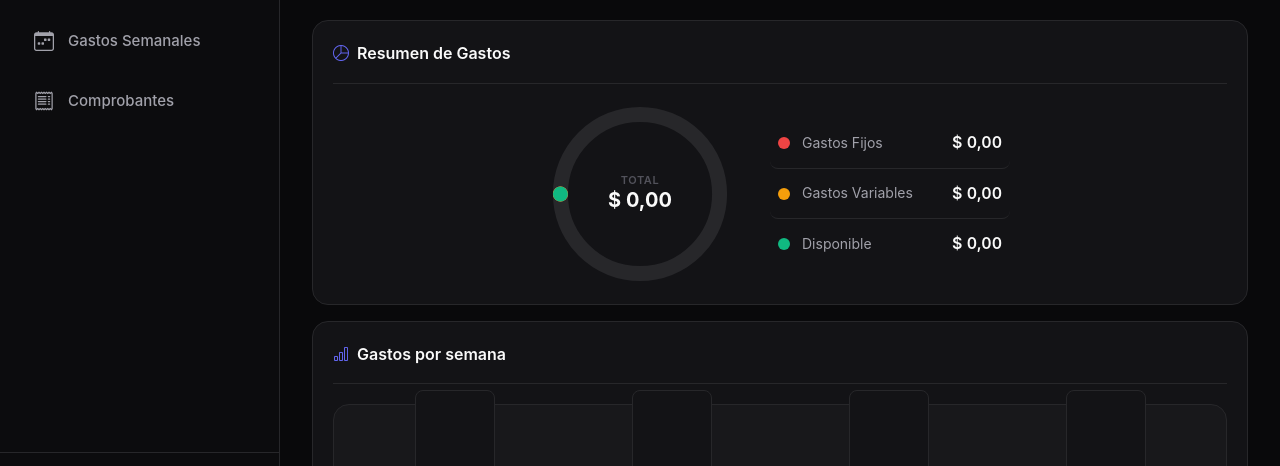
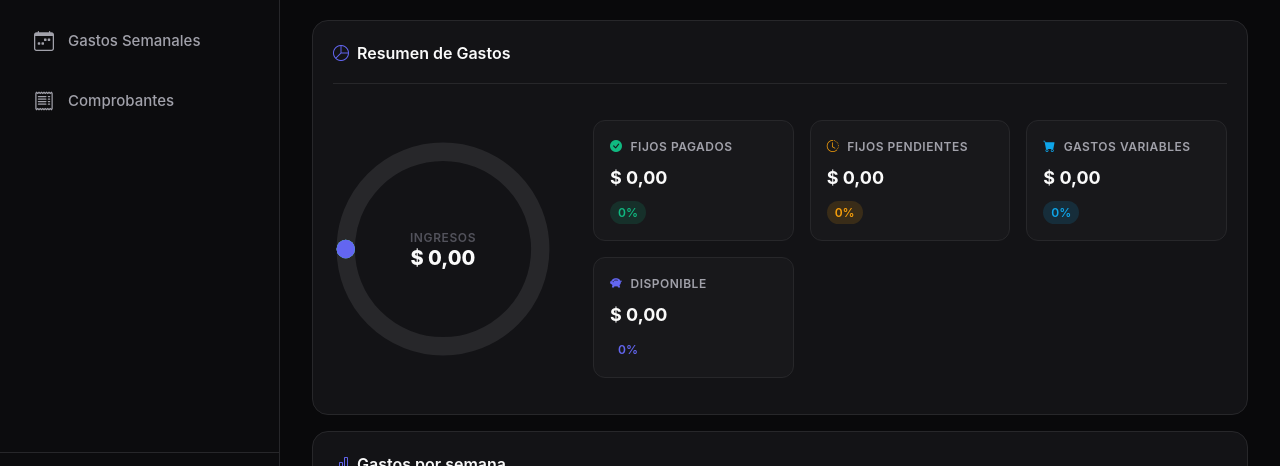
Before and after one commit to MiguelAngelZ1/Control-de-Gastos-3.0---CON-MP, a website: page index.html in a window 1280 px wide. Shown: the part 270-736 px from the top of the page. Drawn offline with nearby package versions, Linux system fonts and the light colour scheme.

Commit message:
Mejora visual del resumen de gastos en el dashboard: nuevo gráfico circular y tarjetas de detalle

```diff
--- a/css/styles.css
+++ b/css/styles.css
@@ -3184,3 +3184,120 @@ input[type="date"]:valid::before {
     align-items: center;
     justify-content: center;
 }
+
+
+/* Estilos para el Dashboard Moderno */
+.chart-container-modern {
+    display: flex;
+    flex-direction: column;
+    gap: var(--space-6);
+    padding: var(--space-4) 0;
+}
+
+@media (min-width: 768px) {
+    .chart-container-modern {
+        flex-direction: row;
+        align-items: center;
+        gap: var(--space-10);
+    }
+}
+
+.donut-chart-wrapper {
+    flex: 0 0 auto;
+    display: flex;
+    justify-content: center;
+}
+
+.chart-details-grid {
+    flex: 1;
+    display: grid;
+    grid-template-columns: repeat(auto-fit, minmax(160px, 1fr));
+    gap: var(--space-4);
+}
+
+.detail-card {
+    background: var(--bg-tertiary);
+    border: 1px solid var(--border-color);
+    border-radius: var(--radius-lg);
+    padding: var(--space-4);
+    display: flex;
+    flex-direction: column;
+    gap: var(--space-2);
+    transition: transform var(--transition-fast);
+}
+
+.detail-card:hover {
+    transform: translateY(-2px);
+    border-color: var(--border-light);
+}
+
+.detail-header {
+    display: flex;
+    align-items: center;
+    gap: var(--space-2);
+    font-size: 0.75rem;
+    font-weight: 600;
+    text-transform: uppercase;
+    letter-spacing: 0.5px;
+    color: var(--text-secondary);
+}
+
+.detail-value {
+    font-size: 1.125rem;
+    font-weight: 700;
+    color: var(--text-primary);
+}
+
+.detail-pct {
+    font-size: 0.75rem;
+    font-weight: 600;
+    padding: 2px 8px;
+    border-radius: var(--radius-full);
+    width: fit-content;
+}
+
+/* Colores específicos para el gráfico y las cards */
+.circle.fixed-paid, .detail-card.fixed-paid i { color: var(--accent-success); }
+.circle.fixed-paid { stroke: var(--accent-success); }
+.detail-card.fixed-paid .detail-pct { background: var(--accent-success-soft); color: var(--accent-success); }
+
+.circle.fixed-pending, .detail-card.fixed-pending i { color: var(--accent-warning); }
+.circle.fixed-pending { stroke: var(--accent-warning); }
+.detail-card.fixed-pending .detail-pct { background: var(--accent-warning-soft); color: var(--accent-warning); }
+
+.circle.weekly, .detail-card.weekly i { color: var(--accent-info); }
+.circle.weekly { stroke: var(--accent-info); }
+.detail-card.weekly .detail-pct { background: var(--accent-info-soft); color: var(--accent-info); }
+
+.circle.available, .detail-card.available i { color: var(--accent-primary); }
+.circle.available { stroke: var(--accent-primary); }
+.detail-card.available .detail-pct { background: var(--accent-primary-soft); color: var(--accent-primary); }
+
+.donut-chart {
+    position: relative;
+    width: 220px;
+    height: 220px;
+}
+
+.chart-center {
+    position: absolute;
+    top: 50%;
+    left: 50%;
+    transform: translate(-50%, -50%);
+    text-align: center;
+    display: flex;
+    flex-direction: column;
+}
+
+.chart-label {
+    font-size: 0.75rem;
+    color: var(--text-muted);
+    text-transform: uppercase;
+    font-weight: 600;
+}
+
+.chart-value {
+    font-size: 1.25rem;
+    font-weight: 800;
+    color: var(--text-primary);
+}
--- a/js/app.js
+++ b/js/app.js
@@ -263,60 +263,74 @@ const App = {
         const container = document.getElementById('budget-chart');
         if (!container) return;
 
-        const { totalIncomes, totalFixedPaid, totalWeekly, balance } = summary;
+        const { totalIncomes, totalFixedPaid, totalFixedPending, totalWeekly, balance } = summary;
 
-        // Calcular porcentajes
-        const fixedPct = Utils.percentage(totalFixedPaid, totalIncomes);
+        // Calcular porcentajes sobre el total de ingresos
+        const fixedPaidPct = Utils.percentage(totalFixedPaid, totalIncomes);
+        const fixedPendingPct = Utils.percentage(totalFixedPending, totalIncomes);
         const weeklyPct = Utils.percentage(totalWeekly, totalIncomes);
         const availablePct = Utils.percentage(Math.max(balance, 0), totalIncomes);
 
-        // Calcular offsets para el gráfico circular de 3 segmentos
-        const fixedDash = `${fixedPct}, ${100 - fixedPct}`;
+        // Calcular offsets para el gráfico circular
+        const fixedPaidDash = `${fixedPaidPct}, ${100 - fixedPaidPct}`;
+        const fixedPendingDash = `${fixedPendingPct}, ${100 - fixedPendingPct}`;
         const weeklyDash = `${weeklyPct}, ${100 - weeklyPct}`;
         const availableDash = `${availablePct}, ${100 - availablePct}`;
-        const weeklyOffset = -fixedPct;
-        const availableOffset = -(fixedPct + weeklyPct);
+
+        const fixedPendingOffset = -fixedPaidPct;
+        const weeklyOffset = -(fixedPaidPct + fixedPendingPct);
+        const availableOffset = -(fixedPaidPct + fixedPendingPct + weeklyPct);
 
         container.innerHTML = `
-            <div class="chart-container">
-                <div class="donut-chart">
-                    <svg viewBox="0 0 36 36" class="circular-chart">
-                        <path class="circle-bg" d="M18 2.0845
-                            a 15.9155 15.9155 0 0 1 0 31.831
-                            a 15.9155 15.9155 0 0 1 0 -31.831" />
-                        <path class="circle fixed" stroke-dasharray="${fixedDash}" d="M18 2.0845
-                            a 15.9155 15.9155 0 0 1 0 31.831
-                            a 15.9155 15.9155 0 0 1 0 -31.831" />
-                        <path class="circle weekly" stroke-dasharray="${weeklyDash}"
-                            stroke-dashoffset="${weeklyOffset}" d="M18 2.0845
-                            a 15.9155 15.9155 0 0 1 0 31.831
-                            a 15.9155 15.9155 0 0 1 0 -31.831" />
-                        <path class="circle available" stroke-dasharray="${availableDash}"
-                            stroke-dashoffset="${availableOffset}" d="M18 2.0845
-                            a 15.9155 15.9155 0 0 1 0 31.831
-                            a 15.9155 15.9155 0 0 1 0 -31.831" />
-                    </svg>
-                    <div class="chart-center">
-                        <span class="chart-label">Total</span>
-                        <span class="chart-value">${Utils.formatCurrency(totalIncomes)}</span>
+            <div class="chart-container-modern">
+                <div class="donut-chart-wrapper">
+                    <div class="donut-chart">
+                        <svg viewBox="0 0 36 36" class="circular-chart">
+                            <path class="circle-bg" d="M18 2.0845 a 15.9155 15.9155 0 0 1 0 31.831 a 15.9155 15.9155 0 0 1 0 -31.831" />
+                            <path class="circle fixed-paid" stroke-dasharray="${fixedPaidDash}" d="M18 2.0845 a 15.9155 15.9155 0 0 1 0 31.831 a 15.9155 15.9155 0 0 1 0 -31.831" />
+                            <path class="circle fixed-pending" stroke-dasharray="${fixedPendingDash}" stroke-dashoffset="${fixedPendingOffset}" d="M18 2.0845 a 15.9155 15.9155 0 0 1 0 31.831 a 15.9155 15.9155 0 0 1 0 -31.831" />
+                            <path class="circle weekly" stroke-dasharray="${weeklyDash}" stroke-dashoffset="${weeklyOffset}" d="M18 2.0845 a 15.9155 15.9155 0 0 1 0 31.831 a 15.9155 15.9155 0 0 1 0 -31.831" />
+                            <path class="circle available" stroke-dasharray="${availableDash}" stroke-dashoffset="${availableOffset}" d="M18 2.0845 a 15.9155 15.9155 0 0 1 0 31.831 a 15.9155 15.9155 0 0 1 0 -31.831" />
+                        </svg>
+                        <div class="chart-center">
+                            <span class="chart-label">Ingresos</span>
+                            <span class="chart-value">${Utils.formatCurrency(totalIncomes)}</span>
+                        </div>
                     </div>
                 </div>
 
-                <div class="chart-legend">
-                    <div class="legend-item" data-tooltip="${fixedPct}% - Servicios pagados (luz, gas, internet, etc.)">
-                        <span class="legend-color fixed"></span>
-                        <span class="legend-label">Gastos Fijos</span>
-                        <span class="legend-value">${Utils.formatCurrency(totalFixedPaid)}</span>
+                <div class="chart-details-grid">
+                    <div class="detail-card fixed-paid">
+                        <div class="detail-header">
+                            <i class="bi bi-check-circle-fill"></i>
+                            <span>Fijos Pagados</span>
+                        </div>
+                        <div class="detail-value">${Utils.formatCurrency(totalFixedPaid)}</div>
+                        <div class="detail-pct">${fixedPaidPct}%</div>
                     </div>
-                    <div class="legend-item" data-tooltip="${weeklyPct}% - Gastos del día a día (comida, transporte, etc.)">
-                        <span class="legend-color weekly"></span>
-                        <span class="legend-label">Gastos Variables</span>
-                        <span class="legend-value">${Utils.formatCurrency(totalWeekly)}</span>
+                    <div class="detail-card fixed-pending">
+                        <div class="detail-header">
+                            <i class="bi bi-clock-history"></i>
+                            <span>Fijos Pendientes</span>
+                        </div>
+                        <div class="detail-value">${Utils.formatCurrency(totalFixedPending)}</div>
+                        <div class="detail-pct">${fixedPendingPct}%</div>
                     </div>
-                    <div class="legend-item" data-tooltip="${availablePct}% - Dinero restante para usar o ahorrar">
-                        <span class="legend-color available"></span>
-                        <span class="legend-label">Disponible</span>
-                        <span class="legend-value">${Utils.formatCurrency(Math.max(balance, 0))}</span>
+                    <div class="detail-card weekly">
+                        <div class="detail-header">
+                            <i class="bi bi-cart-fill"></i>
+                            <span>Gastos Variables</span>
+                        </div>
+                        <div class="detail-value">${Utils.formatCurrency(totalWeekly)}</div>
+                        <div class="detail-pct">${weeklyPct}%</div>
+                    </div>
+                    <div class="detail-card available">
+                        <div class="detail-header">
+                            <i class="bi bi-piggy-bank-fill"></i>
+                            <span>Disponible</span>
+                        </div>
+                        <div class="detail-value">${Utils.formatCurrency(Math.max(balance, 0))}</div>
+                        <div class="detail-pct">${availablePct}%</div>
                     </div>
                 </div>
             </div>
```
